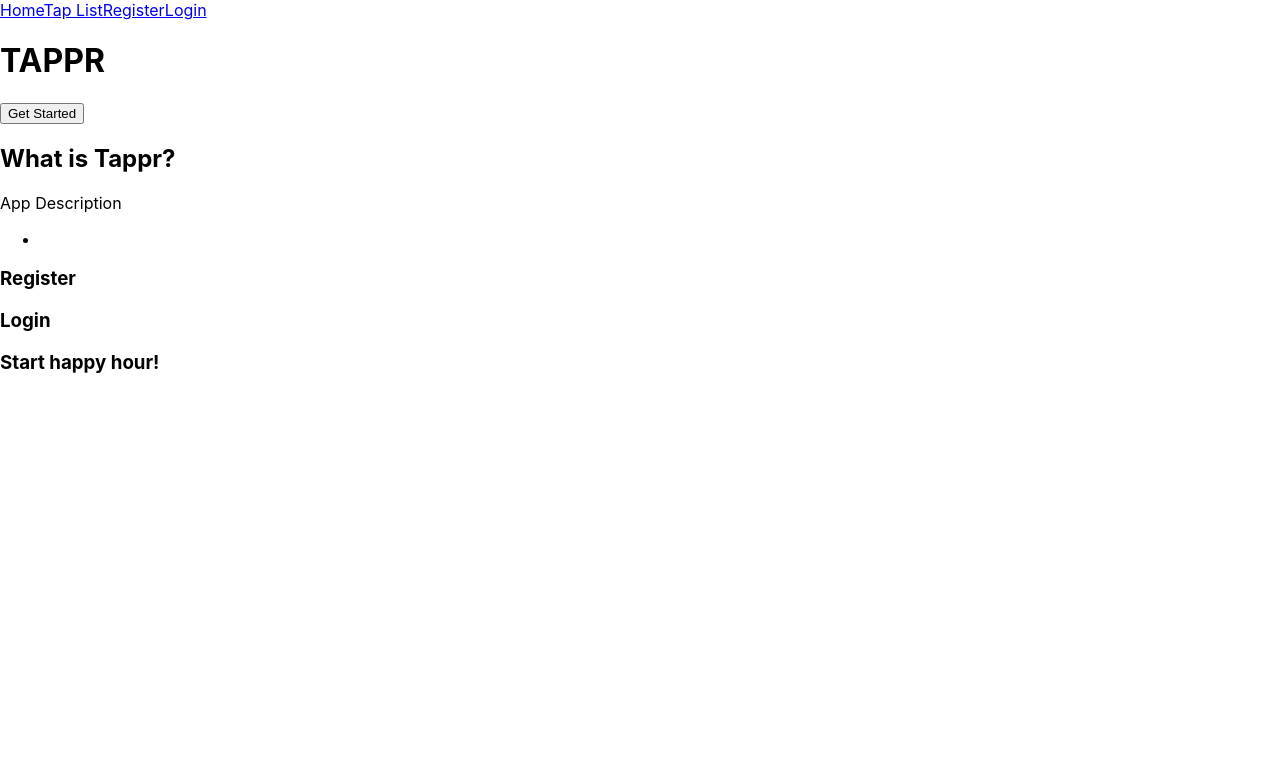
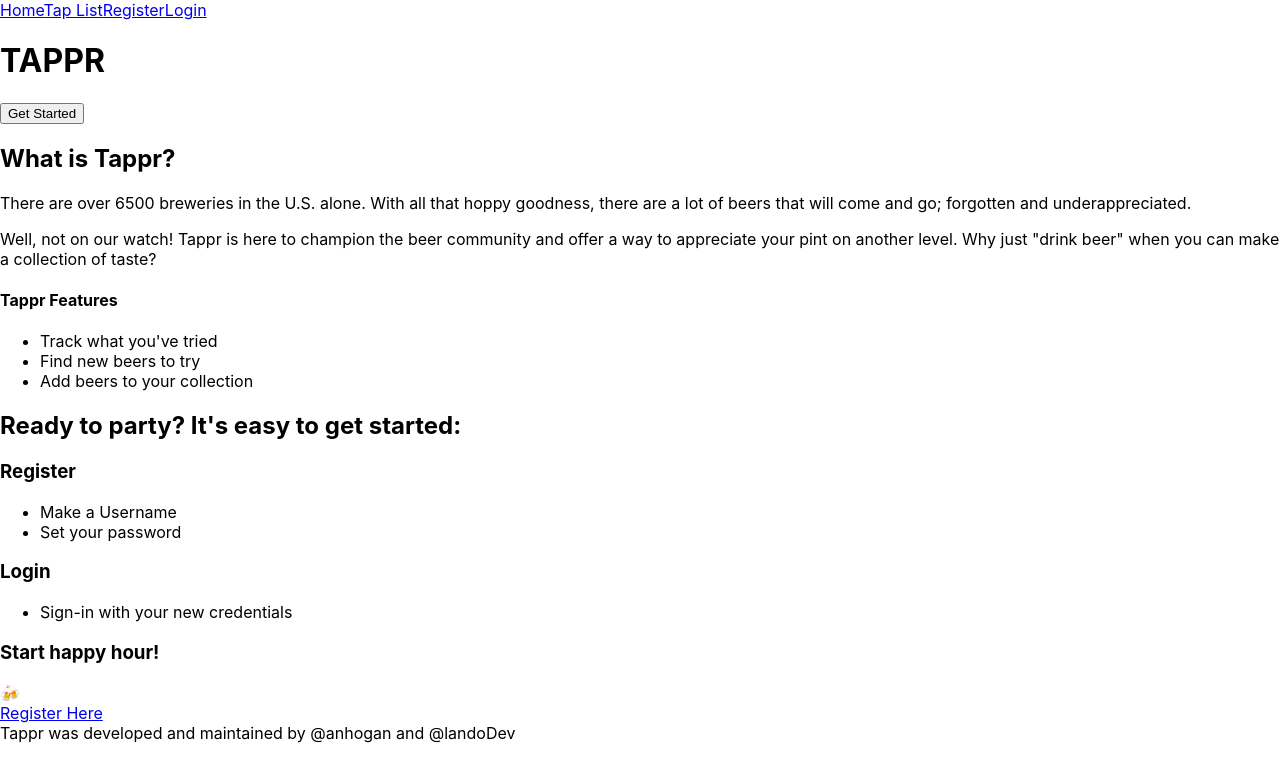
Before and after one commit to tappr-app/tappr, a React (Create React App) app in the folder tappr-fe/: page / in a window 1280 px wide. Shown: the top 782 px of the page. Built offline with nearby package versions, Linux system fonts and the light colour scheme.

Commit message:
added content to page, ready for styling

```diff
--- a/tappr-fe/src/components/LandingPage.js
+++ b/tappr-fe/src/components/LandingPage.js
@@ -1,5 +1,5 @@
 import React from 'react';
-
+import { Link } from 'react-router-dom';
 import GuestNavbar from './GuestNavbar'
 
 const LandingPage = () => {
@@ -12,24 +12,41 @@ const LandingPage = () => {
       <button>Get Started</button>
       <div className='app-features'>
         <h2>What is Tappr?</h2>
-        <p>App Description</p>
+        <p>There are over 6500 breweries in the U.S. alone. With all that hoppy goodness, there are a lot of beers that will come and go; forgotten and underappreciated.</p>
+        <p>Well, not on our watch! Tappr is here to champion the beer community and offer a way to appreciate your pint on another level. Why just "drink beer" when you can make a collection of taste?</p>
         <div className='ft-list'>
+          <h4>Tappr Features</h4>
           <ul>
-            <li></li>
+            <li>Track what you've tried</li>
+            <li>Find new beers to try</li>
+            <li>Add beers to your collection</li>
           </ul>
         </div>
       </div>
       <div className='steps-box'>
+        <h2>Ready to party? It's easy to get started: </h2>
         <div>
           <h3>Register</h3>
+          <ul>
+            <li>Make a Username</li>
+            <li>Set your password</li>
+          </ul>
         </div>
         <div>
           <h3>Login</h3>
+          <ul>
+            <li>Sign-in with your new credentials</li>
+          </ul>
         </div>
         <div>
           <h3>Start happy hour!</h3>
+          <span>🍻</span>
         </div>
       </div>
+      <Link to='/register'><span>Register Here</span></Link>
+      <footer>
+        <span>Tappr was developed and maintained by <a>@anhogan</a> and <a>@landoDev</a></span>
+      </footer>
 
 
     </div>
```
